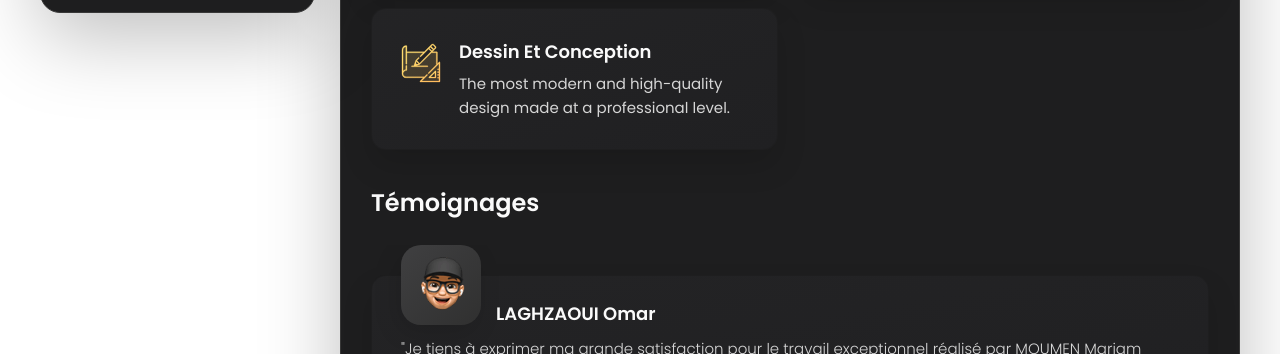
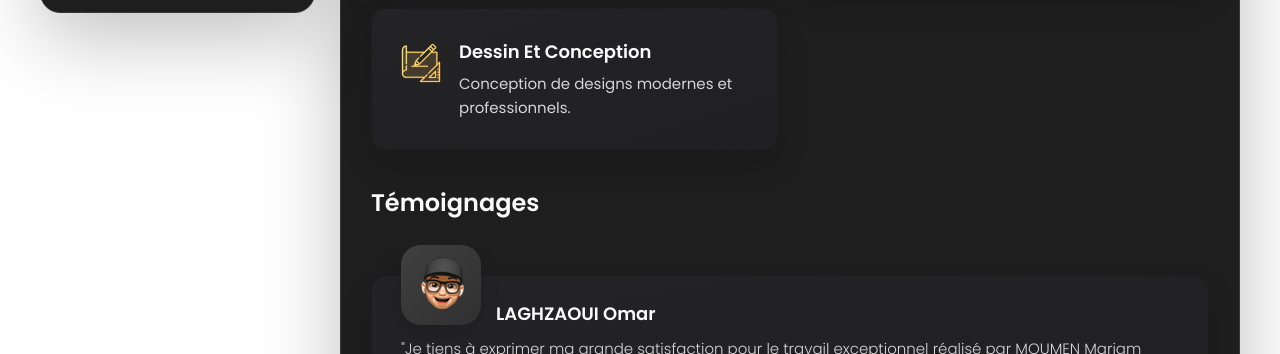
Before and after one commit to WebMariam124/portfolio, a plain HTML site: page index.html in a window 1280 px wide. Shown: the part 746-1100 px from the top of the page. Drawn offline with nearby package versions, Linux system fonts and the light colour scheme.

Commit message:
Update index.html

```diff
--- a/index.html
+++ b/index.html
@@ -284,7 +284,7 @@
                 <h4 class="h4 service-item-title">Dessin et Conception</h4>
 
                 <p class="service-item-text">
-                  The most modern and high-quality design made at a professional level.
+                  Conception de designs modernes et professionnels.
                 </p>
               </div>
 
```
